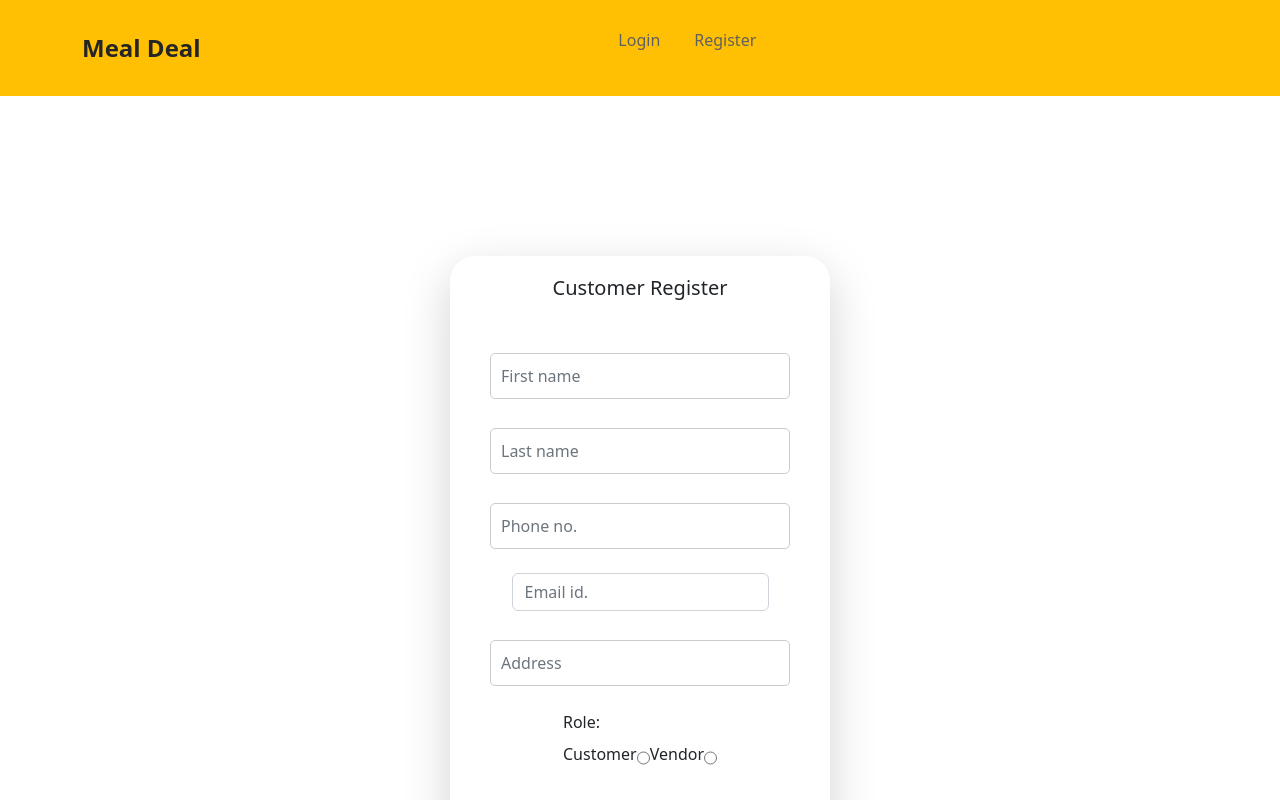
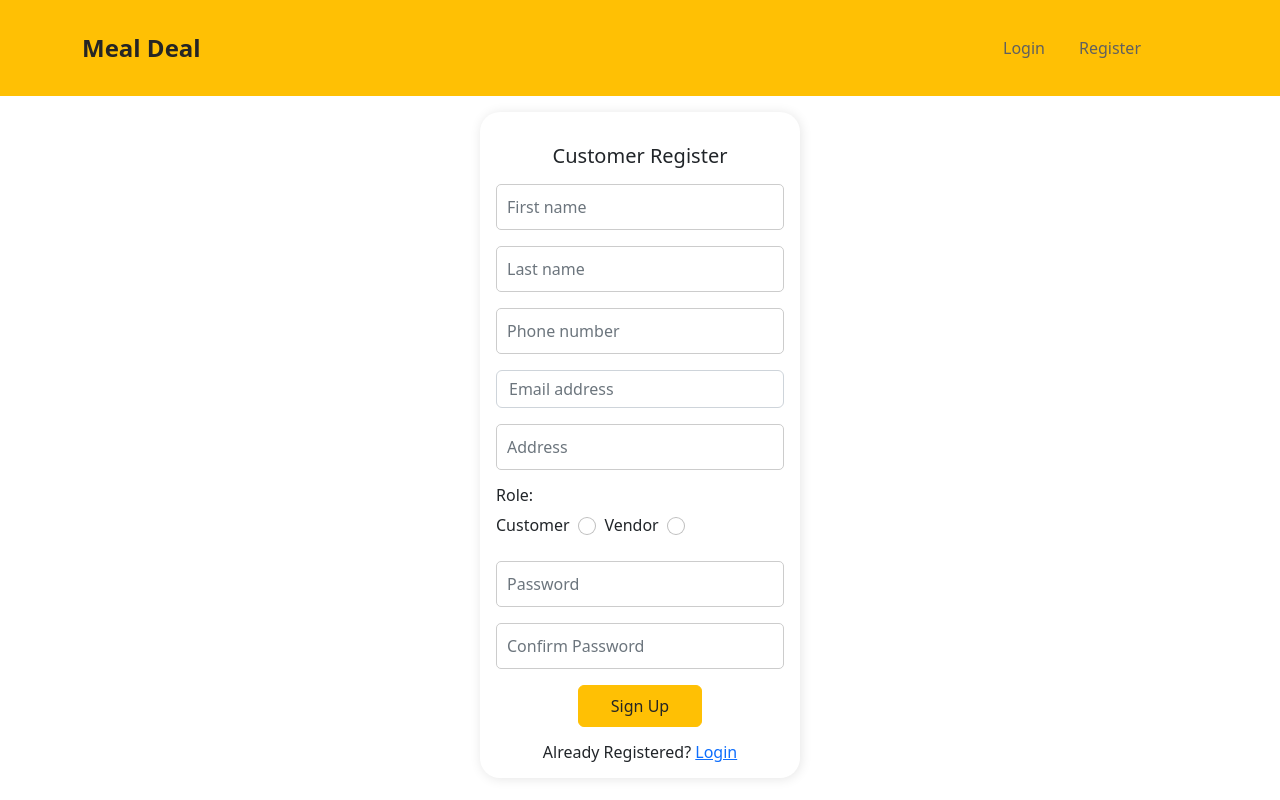
Before and after one commit to ITUS-Tech/MealDeal-Frontend, a React (Create React App) app in the folder meal-deal/: page /customer/register in a window 1280 px wide. Shown: the top 800 px of the page. Built offline with nearby package versions, Linux system fonts and the light colour scheme.

Commit message:
given styling to Login and Register page

```diff
--- a/meal-deal/src/screens/customerLogin.js
+++ b/meal-deal/src/screens/customerLogin.js
@@ -50,16 +50,19 @@ function LoginPage() {
   }
 
   return (
-    <div className='card form-card shadow-lg'>
+    <div className=''>
+    <div className='login-card'>
       <form onSubmit={handleLogin}>
-      <h5 className="card-title mb-5">Customer Login</h5>
+      <h5 className="card-title m-3 text-center">Customer Login</h5>
+
       <FormInput
               value={email}
               type="text"
-              name="Email"
+              name="Email address"
               id="email"
               onChange={event => setEmail(event.target.value)}
             />
+
         <FormInput
               value={password}
               type="password"
@@ -67,10 +70,11 @@ function LoginPage() {
               id="password"
               onChange={event => setPassword(event.target.value)}
             />
-        <button type="submit">Login</button>
+        <button className="btn btn-primary mx-auto" type="submit">Login</button>
         {errorMessage && <div className="error-message">{errorMessage}</div>}
+
       </form>
-      <h6 className="message">
+        <h6 className="message mt-3">
           <center>
             Not a Customer?{" "}
             <Link className="pointer" to="/tiffin-vendor/login">
@@ -78,7 +82,7 @@ function LoginPage() {
             </Link>
           </center>
         </h6>
-            <h6 className="message">
+        <h6 className="message mt-1">
           <center>
           Not Registered?{" "}
           <Link className="pointer" to="/customer/register">
@@ -87,6 +91,7 @@ function LoginPage() {
           </center>
         </h6>
     </div>
+    </div>
   );
 }
 
--- a/meal-deal/src/screens/customerRegister.js
+++ b/meal-deal/src/screens/customerRegister.js
@@ -117,9 +117,10 @@ function SignupForm() {
   };
 
   return (
-    <div className='class form-card shadow-lg'>
-    <h5 className="card-title mb-5"><center>Customer Register</center></h5>
+    <div className='class login-card'>
+    <h5 className="card-title m-3 text-center">Customer Register</h5>
     <form onSubmit={handleSubmit}>
+
       <FormInput
         value={fname}
         type="text"
@@ -138,14 +139,14 @@ function SignupForm() {
         value={phno}
         type="text"
         id="phno"
-            name="Phone no."
+        name="Phone number"
         onChange={(event) => setPhno(event.target.value)} required
         />
       <FormInput
         value={email}
         type="email"
         id="email"
-            name="Email id."
+        name="Email address"
         onChange={(event) => setEmail(event.target.value)} required
         />
         <FormInput
@@ -155,13 +156,13 @@ function SignupForm() {
         name="Address"
         onChange={(event) => setAddress(event.target.value)} required
         />
-      <div>
-          <label><center>Role:</center></label>
+      <div className='form-group'>
+        <h6>Role:</h6>
         <div className='side-by-side'>
-          <label htmlFor="vendor">Customer</label>
-            <input type="radio" name="role" value="customer" checked={type === 'customer'} onChange={(event) => setType(event.target.value)} required />
-            <label htmlFor="customer">Vendor</label>
-            <input type="radio" name="role" value="vendor" checked={type === 'vendor'} onChange={(event) => setType(event.target.value)} required />
+        <label htmlFor="vendor">Customer</label>&nbsp;&nbsp;
+          <input class="form-check-input" type="radio" name="role" value="customer" checked={type === 'customer'} onChange={(event) => setType(event.target.value)} required />
+        &nbsp;&nbsp;<label htmlFor="customer">Vendor</label>&nbsp;&nbsp;
+          <input class="form-check-input" type="radio" name="role" value="vendor" checked={type === 'vendor'} onChange={(event) => setType(event.target.value)} required />
         </div>
       </div>
       <FormInput
@@ -179,8 +180,8 @@ function SignupForm() {
             onChange={(event) => setConfirmPassword(event.target.value)} required
             />
       {errorMessage && <div>{errorMessage}</div>}
-      <button type="submit">Sign Up</button>
-          <h6 className="card-title mt-2">
+      <button className='btn btn-primary d-flex' type="submit">Sign Up</button>
+          <h6 className="card-title mt-3">
             <center>
             Already Registered?{" "}
             <Link className="pointer" to="/customer/login">
--- a/meal-deal/src/screens/homeScreen.js
+++ b/meal-deal/src/screens/homeScreen.js
@@ -60,17 +60,7 @@ function CustomerHome(props) {
   }, [])
 
   const handleSearch = async (e) => {
-    console.log(searchQuery);
-      if (searchQuery.length > 50) return;
-      const res = await getTiffinVendors(searchQuery);
-      if (res === null) return;
-      if (Array.isArray(res)) {
-        sessionStorage.setItem("tiffin_wale_search", searchQuery);
-        setFilteredTiffinVendors(res);
-        setSearched(true);
-      } else {
-        toast.error("Invalid city or pincode");
-      }
+      console.log(searchQuery);
   };
 
 
@@ -101,7 +91,7 @@ function CustomerHome(props) {
             <div>
               <div className="container">
                 <div className="row">
-                  <div className="col-3">
+                  <div className="col-lg-3 col-md-3 col-sm-6 col-xs-6">
                       <select
                         className="form-select"
                         onChange={({ target }) => setSortBy(target.value)}
@@ -112,7 +102,7 @@ function CustomerHome(props) {
                         <option value="rating">veg</option>
                       </select>
                   </div>
-                  <div className="col-3">
+                  <div className="col-lg-3 col-md-3 col-sm-6 col-xs-6">
 
                       <label className="switch">
                         <input
@@ -128,7 +118,7 @@ function CustomerHome(props) {
                       <span className="p-3">Veg Only?{" "}</span>
                   </div>
                 </div>
-                <div className="row tiffin-vendor-detail mt-3">
+                <div className="row mt-3">
                   {tiffinVendors && tiffinVendors.length > 0 && tiffinVendors.filter(
                     (value) => {
                       if (searchQuery === '' && !vegFilter) {
@@ -142,7 +132,7 @@ function CustomerHome(props) {
                       }
                   }).map((value) => (
                     <div className="col-lg-3 col-md-3 col-sm-12" key={value.id}>
-                      <div className="tiffin-vendor-card shadow-sm">
+                      <div className="tiffin-vendor-card card shadow-sm">
                         <div className="card-body">
                           <img className="card-image" src={value.image} alt="Tiffin image"/>
                           <div className="card-content">
--- a/meal-deal/src/screens/tiffinVendorLogin.js
+++ b/meal-deal/src/screens/tiffinVendorLogin.js
@@ -50,9 +50,9 @@ function LoginPage() {
   }
 
   return (
-    <div className='card form-card shadow-lg'>
+    <div className='login-card'>
       <form onSubmit={handleLogin}>
-      <h5 className="card-title mb-5">Vendor Login</h5>
+      <h5 className="card-title m-3 text-center">Vendor Login</h5>
       <FormInput
               value={email}
               type="text"
@@ -65,11 +65,11 @@ function LoginPage() {
               name="Password"
               onChange={event => setPassword(event.target.value)}
             />
-        <button type="submit">Login</button>
+        <button className="btn btn-primary mx-auto" type="submit">Login</button>
         {errorMessage && <div className="error-message">{errorMessage}</div>}
       </form>
-      <p><center>Don't have an account?</center></p>
-      <h6 className="message">
+      <p className='mt-3'><center>Don't have an account?</center></p>
+      <h6 className="message mt-3">
         <center>
               Not a Tiffin Vendor?{" "}
               <Link className="pointer" to="/customer/login">
@@ -77,7 +77,7 @@ function LoginPage() {
               </Link>
               </center>
             </h6>
-            <h6 className="message">
+            <h6 className="message mt-1">
               <center>
               Not Registered?{" "}
               <Link className="pointer" to="/tiffin-vendor/register">
--- a/meal-deal/src/styles/homeScreen.css
+++ b/meal-deal/src/styles/homeScreen.css
@@ -5,9 +5,14 @@
   margin: 1.5rem 0;
 }
 
+
 .input-group .form-control{
-  border: 1px solid #606060 !important;
-  border-radius: 0px;
+  margin-top: 0;
+}
+
+.input-group .form-control:focus{
+  box-shadow: none;
+  border: 1.5px solid #606060 !important;
 }
 
 .greeting{
--- a/meal-deal/src/styles/login.css
+++ b/meal-deal/src/styles/login.css
@@ -16,12 +16,12 @@ body {
     padding: 20px;
   }
 
-  form {
+  /* form {
     display: flex;
     flex-direction: column;
     align-items: center;
     margin-top: 50px;
-  }
+  } */
 
   label {
     display: flex;
@@ -36,7 +36,7 @@ body {
     border: 1px solid #ccc;
     border-radius: 5px;
     font-size: 16px;
-    width: 300px;
+    /* width: 300px; */
     max-width: 100%;
   }
 
@@ -80,3 +80,34 @@ body {
   .register-links a:hover {
     text-decoration: underline;
   }
+
+  .login-card{
+    margin: auto;
+    padding: 1rem;
+    width: 25%;
+    box-shadow: 1px 1px 12px #e5e5e5;
+    background: #fff;
+    border-radius: 20px;
+  }
+
+  form .btn-primary{
+    margin: 0 auto;
+    display: flex;
+    padding: 0.5rem 2rem;
+  }
+
+  .btn-primary{
+    background-color: #FFC004 !important;
+    color:#252525 !important;
+    border: 1px solid #FFC004 !important;
+  }
+
+  .btn-primary:focus, .btn-primary:hover{
+    background-color: #FFC004;
+    color:#252525;
+  }
+
+  .form-control:focus{
+    box-shadow: none !important;
+    border: 1.5px solid #606060 !important;
+  }
--- a/meal-deal/src/styles/navBar.css
+++ b/meal-deal/src/styles/navBar.css
@@ -8,9 +8,15 @@
 .navbar-nav .nav-link{
     color: #606060;
 }
-.navbar-nav .nav-link:hover{
+.navbar-nav .nav-link:hover, .navbar-nav .nav-link:focus{
     color:#252525;
+    border: none !important;
 }
 .navbar-nav{
     margin: 0px 20px 0px auto;
 }
+
+#navbarNav{
+    flex-grow: initial;
+    margin-bottom: 0;
+}
--- a/meal-deal/src/styles/signup.css
+++ b/meal-deal/src/styles/signup.css
@@ -1,9 +1,9 @@
-form {
+/* form {
     max-width: 500px;
     margin: 0 auto;
     display: flex;
     flex-direction: column;
-  }
+  } */
 
   div {
     margin-bottom: 1rem;
--- a/meal-deal/src/styles/tiffinVendorCard.css
+++ b/meal-deal/src/styles/tiffinVendorCard.css
@@ -9,7 +9,7 @@
 .tiffin-vendor-card .card-image{
     width: 100%;
     height: 200px;
-
+    border-radius:0.375rem 0.375rem 0 0;
 }
 
 .tiffin-vendor-card .card-title{
```
Also changed, not shown: meal-deal/src/screens/tiffinVendorRegister.js (+4 -4 lines). Lines whose indentation alone changed are shown as unchanged.
